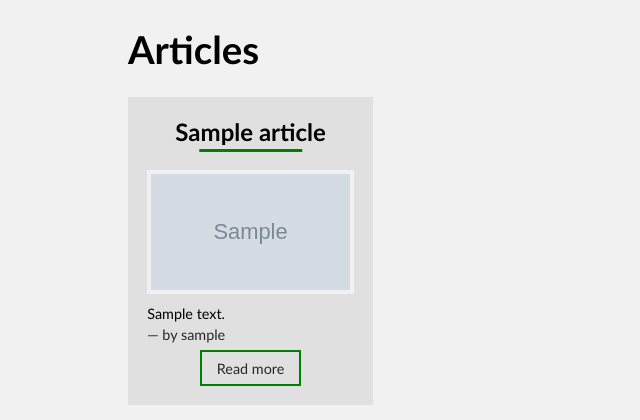
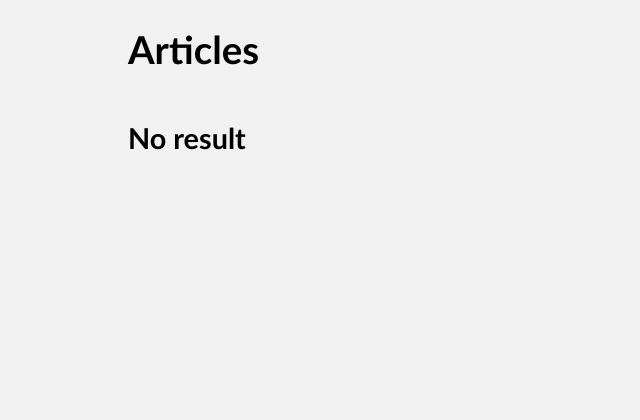
Before and after one commit to Spimy/stjoseph-website, a Django app: template articles/templates/articles/article-list.html in a window 1280 px wide. Shown: the top 420 px of the page, without its empty margins (0-640 px from the left). Run offline with Django 3.2, Linux system fonts and the light colour scheme; the template is opened without the code that fills it: values that come from a table or form of the project are taken from there, others are empty; tables that the repository leaves empty hold one stand-in row (values such as "Sample post"); grey boxes marked "Sample" are stand-in pictures; parts of the project's set-up code (start-up, migrations or seed data) failed here and were passed over; some libraries are stand-ins or nearby versions.

Commit message:
Handle no result

```diff
--- a/articles/templates/articles/article-list.html
+++ b/articles/templates/articles/article-list.html
@@ -10,6 +10,7 @@
 {% block content %}
 <h1>Articles</h1>
 <section id="articles">
+    {% if page_obj.paginator.count > 0 %}
     {% for article in page_obj %}
     <div class="article">
         <h2 class="title">{{ article.title }}</h2>
@@ -19,6 +20,9 @@
         <a class="btn primary read-more" href="{% url 'articles:article-detail' article.slug %}">Read more</a>
     </div>
     {% endfor %}
+    {% else %}
+    <h2>No result</h2>
+    {% endif %}
 </section>
 {% include 'main/pagination.html' with lists=page_obj %}
 {% endblock content %}
```
